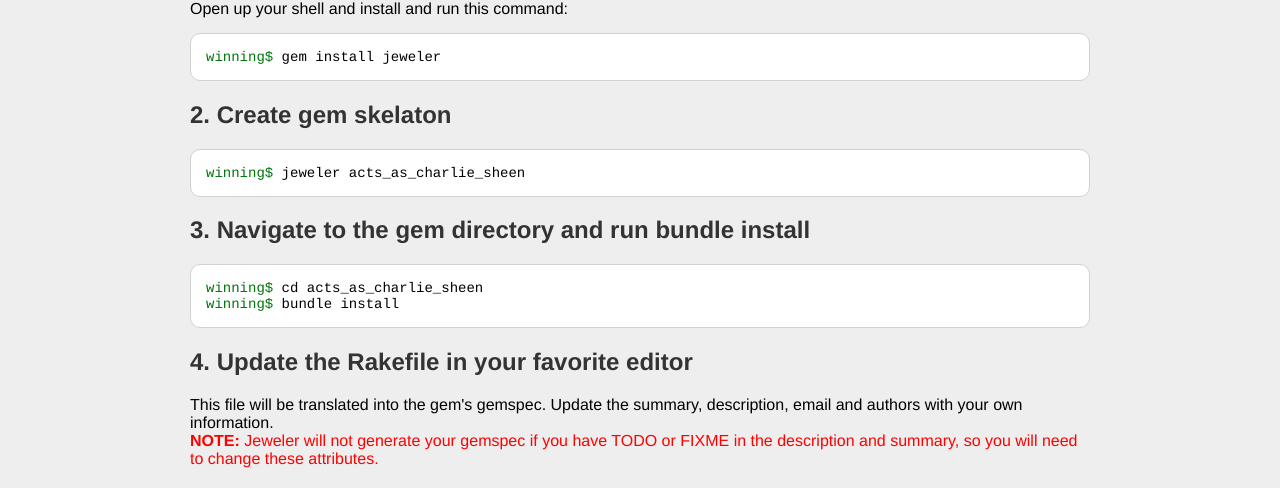
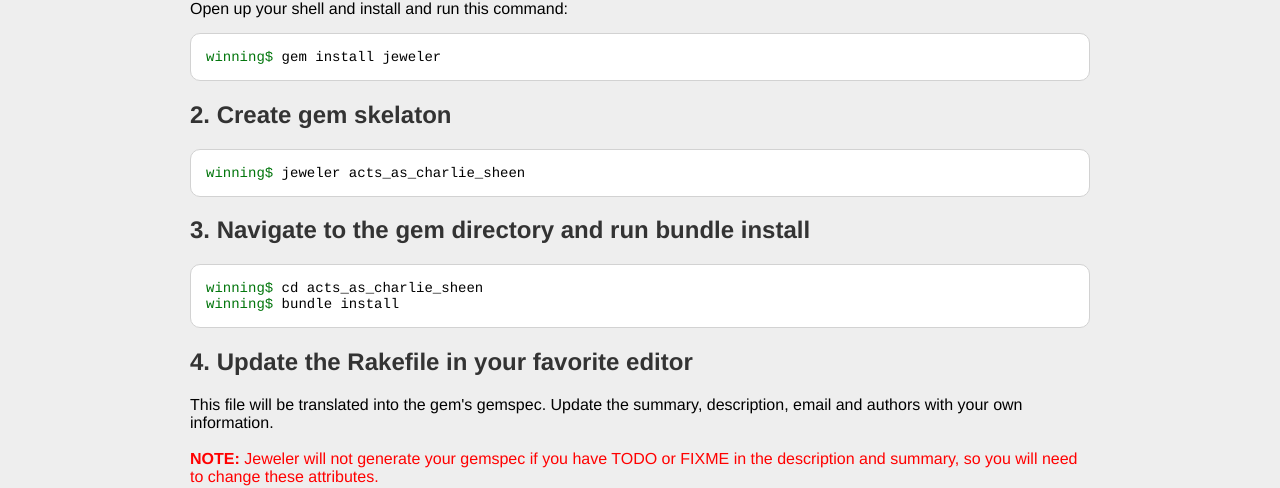
Before and after one commit to charlotte-ruby/gem_workshop_tutorial, a plain HTML site: page index.html in a window 1280 px wide. Shown: the part 313-801 px from the top of the page. Drawn offline with Linux system fonts and the light colour scheme.

```diff
--- a/index.html
+++ b/index.html
@@ -84,7 +84,7 @@
     </div>
 
     <h2>4. Update the Rakefile in your favorite editor</h2>
-    This file will be translated into the gem's gemspec.  Update the summary, description, email and authors with your own information.<br/>  <span class="red"><b>NOTE:</b> Jeweler will not generate your gemspec if you have TODO or FIXME in the description and summary, so you will need to change these attributes.</span>
+    This file will be translated into the gem's gemspec.  Update the summary, description, email and authors with your own information.<br/><br/>  <span class="red"><b>NOTE:</b> Jeweler will not generate your gemspec if you have TODO or FIXME in the description and summary, so you will need to change these attributes.</span>
     <script src="https://gist.github.com/1230996.js?file=Rakefile"></script>
 
     <h2>5. create a VERSION file</h2>
```
Also changed, not shown: 1 other file.
